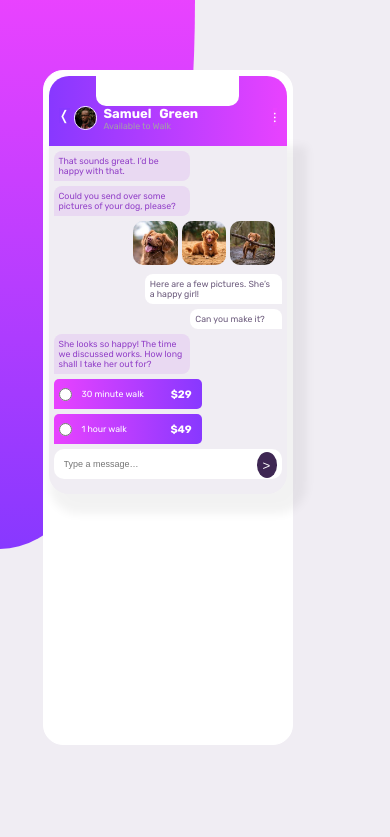
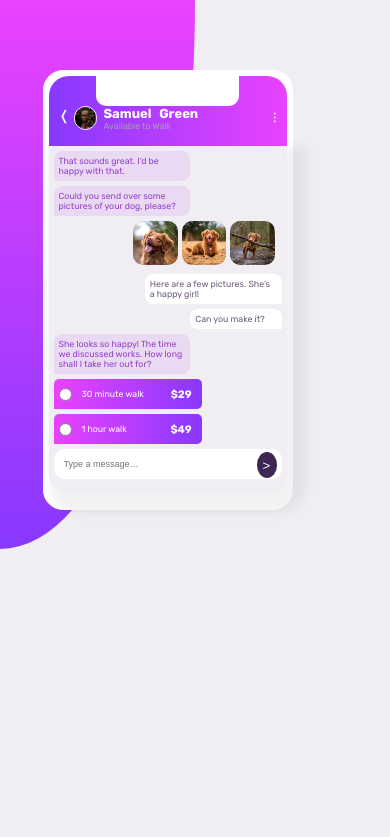
Before and after one commit to joshares/chat-app, a plain HTML site: page index.html in a window 390 px wide. Shown: the top 837 px of the page. Drawn offline with Linux system fonts and the light colour scheme.

Commit message:
Update style.css

```diff
--- a/style.css
+++ b/style.css
@@ -299,7 +299,7 @@ header {
      border: 0.5px solid white;
      width: 250px;
      /* height: 69vh; */
-     height: 80vh;
+     height: 440px;
      margin-top: 70px;
      margin-right: 25%;
     }
```
